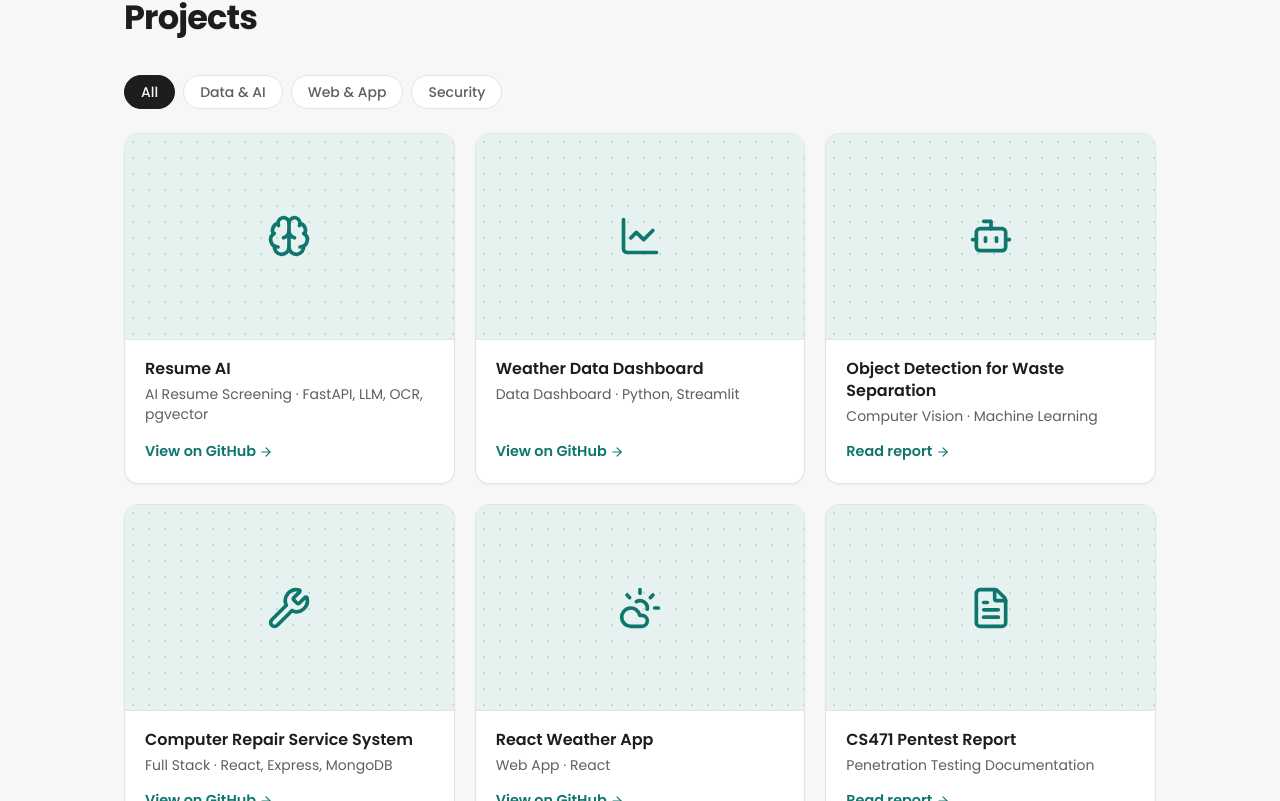
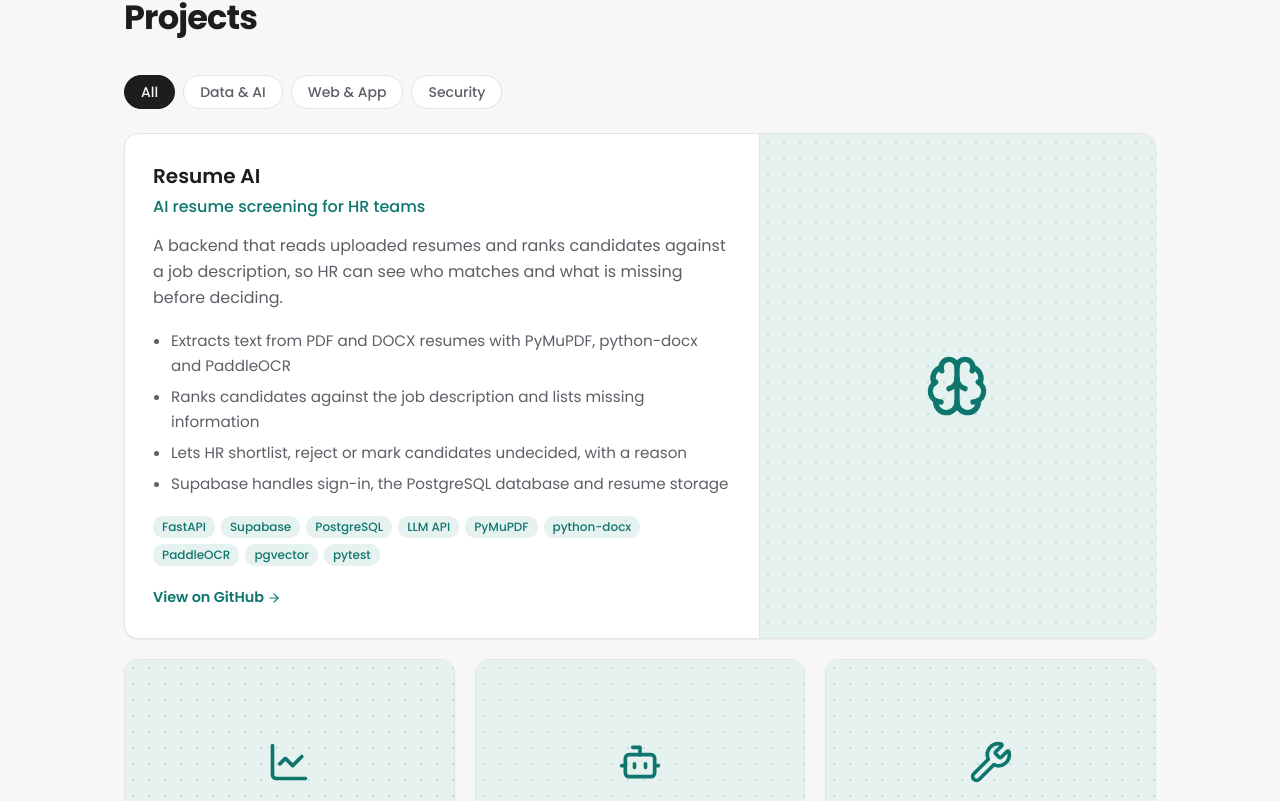
Before and after one commit to thanaboon8759/Portfolio_Thanaboon, a React (Vite) app: page / in a window 1280 px wide. Shown: the part 1939-2740 px from the top of the page. Built offline with nearby package versions, Linux system fonts and the light colour scheme.

Commit message:
Feature Resume AI above the project grid

```diff
--- /dev/null
+++ b/src/components/FeaturedProject.tsx
@@ -0,0 +1,35 @@
+import { ArrowRight, Brain } from 'lucide-react'
+
+import { Badge } from '@/components/ui/badge'
+import type { featured } from '@/data'
+import { cardClass, coverClass } from '@/lib/card-classes'
+import { cn } from '@/lib/utils'
+
+export function FeaturedProject({ project }: { project: typeof featured }) {
+  return (
+    <article className={cn(cardClass, 'mb-5 md:grid md:grid-cols-[1.6fr_1fr] md:flex-none')}>
+      <div className="flex flex-col p-5.5 sm:p-7">
+        <h3 className="text-xl font-semibold">{project.title}</h3>
+        <p className="mt-1 font-medium text-primary">{project.tagline}</p>
+        <p className="mt-3 text-muted-foreground">{project.summary}</p>
+        <ul className="mt-4 list-disc space-y-1.5 pl-4.5 text-[0.95rem] text-muted-foreground">
+          {project.points.map(p => <li key={p}>{p}</li>)}
+        </ul>
+        <div className="mt-5 flex flex-wrap gap-1.5">
+          {project.stack.map(s => <Badge key={s} variant="secondary">{s}</Badge>)}
+        </div>
+        <a
+          href={project.repo}
+          target="_blank"
+          rel="noopener"
+          className="group mt-5 self-start text-[0.9rem] font-semibold text-primary no-underline"
+        >
+          View on GitHub <ArrowRight className="inline size-3.5 transition-transform group-hover:translate-x-0.5" aria-hidden="true" />
+        </a>
+      </div>
+      <div className={cn(coverClass, 'hidden h-full md:grid md:aspect-auto md:border-b-0 md:border-l')}>
+        <Brain className="size-16" aria-hidden="true" />
+      </div>
+    </article>
+  )
+}
--- a/src/data.ts
+++ b/src/data.ts
@@ -1,6 +1,6 @@
 import type { LucideIcon } from 'lucide-react'
 import {
-  Bot, Brain, ChartLine, CloudSun, FileText, GraduationCap, Network, School, ShieldCheck, Wrench,
+  Bot, ChartLine, CloudSun, FileText, GraduationCap, Network, School, ShieldCheck, Wrench,
 } from 'lucide-react'
 
 export const profile = {
@@ -35,8 +35,7 @@ export type Project = {
 const repo = (name: string) => `https://github.com/thanaboon8759/${name}`
 
 export const projects: Project[] = [
-  // Data & AI
-  { title: 'Resume AI', subtitle: 'AI Resume Screening · FastAPI, LLM, OCR, pgvector', category: 'data', icon: Brain, repo: repo('RESUME-AI') },
+  // Data & AI (Resume AI is shown separately as `featured`)
   { title: 'Weather Data Dashboard', subtitle: 'Data Dashboard · Python, Streamlit', category: 'data', icon: ChartLine, repo: repo('Weather-Data-Dashboard') },
   {
     title: 'Object Detection for Waste Separation', subtitle: 'Computer Vision · Machine Learning', category: 'data', icon: Bot,
@@ -56,6 +55,23 @@ export const projects: Project[] = [
   },
   { title: 'Network Security Design', subtitle: 'Cybersecurity Project', category: 'security', icon: Network },
 ]
+
+// Shown as its own block above the project grid; facts from the RESUME-AI README
+export const featured = {
+  title: 'Resume AI',
+  tagline: 'AI resume screening for HR teams',
+  summary: 'A backend that reads uploaded resumes and ranks candidates against a job description, so HR can see who matches and what is missing before deciding.',
+  points: [
+    'Extracts text from PDF and DOCX resumes with PyMuPDF, python-docx and PaddleOCR',
+    'Ranks candidates against the job description and lists missing information',
+    'Lets HR shortlist, reject or mark candidates undecided, with a reason',
+    'Supabase handles sign-in, the PostgreSQL database and resume storage',
+  ],
+  stack: ['FastAPI', 'Supabase', 'PostgreSQL', 'LLM API', 'PyMuPDF', 'python-docx', 'PaddleOCR', 'pgvector', 'pytest'],
+  repo: repo('RESUME-AI'),
+}
+
+export const featuredVisibleFor = (filter: 'all' | Category) => filter === 'all' || filter === 'data'
 
 export type Certificate = { image: string; title: string; shortTitle: string; description: string; width: number; height: number }
 
--- /dev/null
+++ b/src/lib/card-classes.ts
@@ -0,0 +1,4 @@
+// Shared by project cards, the featured project and certificate cards
+export const cardClass = 'flex flex-col overflow-hidden rounded-lg border bg-card shadow-xs transition hover:-translate-y-0.5 hover:border-primary/40'
+export const coverClass =
+  'grid aspect-[16/10] w-full place-items-center border-b bg-accent text-primary bg-[radial-gradient(color-mix(in_srgb,var(--primary)_18%,transparent)_1px,transparent_1px)] bg-size-[16px_16px]'
--- a/src/sections/Certificates.tsx
+++ b/src/sections/Certificates.tsx
@@ -3,8 +3,8 @@ import { useState } from 'react'
 import { Modal } from '@/components/Modal'
 import { Section } from '@/components/Section'
 import { certificates, type Certificate } from '@/data'
+import { cardClass } from '@/lib/card-classes'
 import { asset } from '@/lib/utils'
-import { cardClass } from './Portfolio'
 
 export function Certificates() {
   const [open, setOpen] = useState<Certificate | null>(null)
--- a/src/sections/Portfolio.tsx
+++ b/src/sections/Portfolio.tsx
@@ -3,12 +3,11 @@ import { ArrowRight, Download, ExternalLink } from 'lucide-react'
 
 import { Modal } from '@/components/Modal'
 import { Section } from '@/components/Section'
-import { filters, projects, type Project } from '@/data'
+import { FeaturedProject } from '@/components/FeaturedProject'
+import { featured, featuredVisibleFor, filters, projects, type Project } from '@/data'
+import { cardClass, coverClass } from '@/lib/card-classes'
 import { asset, cn } from '@/lib/utils'
 
-export const cardClass = 'flex flex-col overflow-hidden rounded-lg border bg-card shadow-xs transition hover:-translate-y-0.5 hover:border-primary/40'
-export const coverClass =
-  'grid aspect-[16/10] w-full place-items-center border-b bg-accent text-primary bg-[radial-gradient(color-mix(in_srgb,var(--primary)_18%,transparent)_1px,transparent_1px)] bg-size-[16px_16px]'
 const linkClass = 'group mt-auto self-start pt-3.5 text-[0.9rem] font-semibold text-primary no-underline'
 
 function ProjectCard({ project, onOpenPdf }: { project: Project; onOpenPdf: (p: Project) => void }) {
@@ -55,6 +54,7 @@ export function Portfolio() {
           </button>
         ))}
       </div>
+      {featuredVisibleFor(filter) && <FeaturedProject project={featured} />}
       <div className="grid grid-cols-[repeat(auto-fill,minmax(260px,1fr))] gap-5">
         {shown.map(p => <ProjectCard key={p.title} project={p} onOpenPdf={setDoc} />)}
       </div>
```
Also changed, not shown: 1 other file (tests, documents, lock files or other folders).
